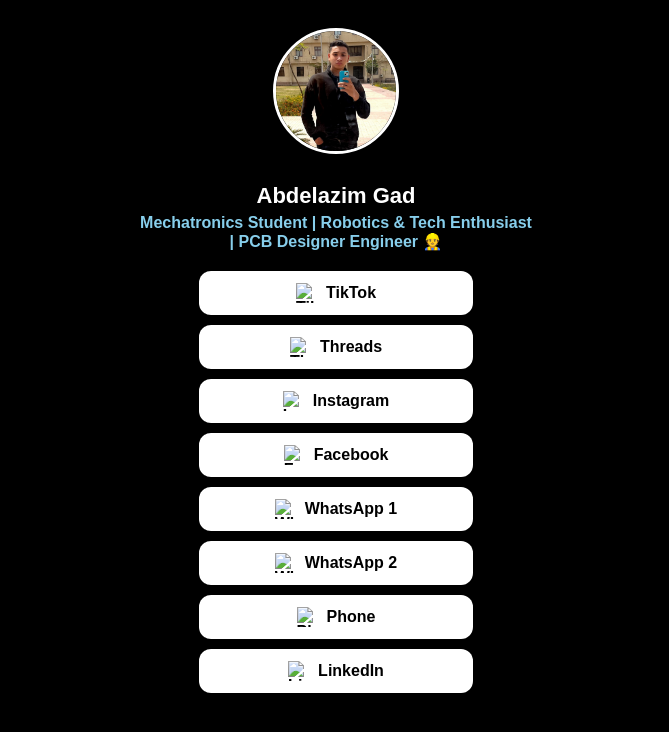
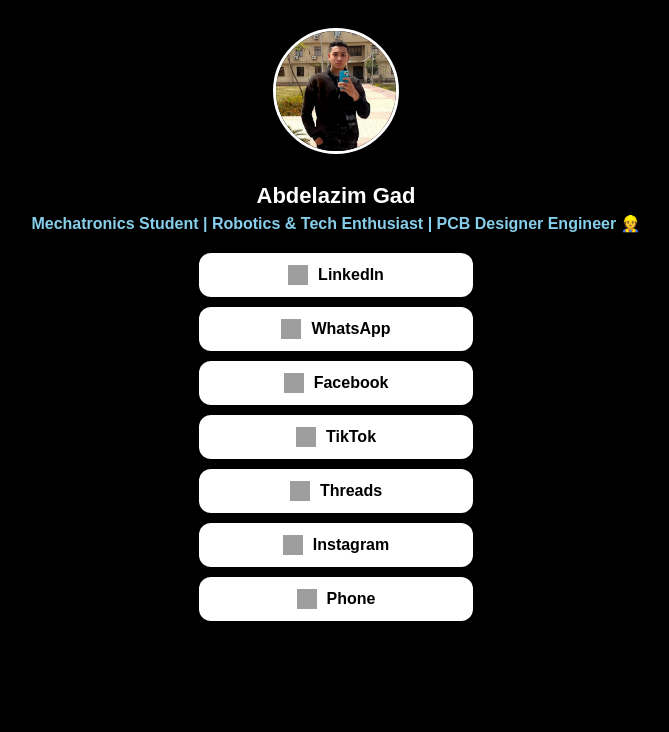
Before and after one commit to Abdelazimgad/Abddelazim-Gad-2, a plain HTML site: page index.html in a window 1280 px wide. Shown: the whole page, without its empty margins (304-973 px from the left). Drawn offline with Linux system fonts and the light colour scheme; grey boxes are pictures that could not be loaded.

Commit message:
Add files via upload

```diff
--- a/index.html
+++ b/index.html
@@ -1,41 +1,100 @@
 <!DOCTYPE html>
 <html lang="en">
 <head>
-  <meta charset="UTF-8">
-  <meta name="viewport" content="width=device-width, initial-scale=1.0">
+  <meta charset="UTF-8" />
+  <meta name="viewport" content="width=device-width, initial-scale=1.0" />
   <title>Abdelazim Gad - Links</title>
-  <link rel="stylesheet" href="style.css">
+  <style>
+    body {
+      font-family: Arial, sans-serif;
+      background-color: #000;
+      color: #fff;
+      text-align: center;
+      padding: 20px;
+    }
+    .profile-pic {
+      width: 120px;
+      height: 120px;
+      border-radius: 50%;
+      object-fit: cover;
+      border: 3px solid #fff;
+      margin-bottom: 15px;
+    }
+    h1 {
+      margin: 10px 0 5px;
+      font-size: 22px;
+      color: #fff;
+    }
+    p {
+      margin: 5px 0 20px;
+      color: skyblue;
+      font-weight: bold;
+    }
+    .link-button {
+      display: flex;
+      align-items: center;
+      justify-content: center;
+      background-color: #fff;
+      color: #000;
+      text-decoration: none;
+      padding: 12px;
+      margin: 10px auto;
+      width: 250px;
+      border-radius: 12px;
+      font-size: 16px;
+      font-weight: bold;
+      transition: transform 0.2s, box-shadow 0.2s;
+    }
+    .link-button:hover {
+      transform: scale(1.05);
+      box-shadow: 0 4px 12px rgba(255,255,255,0.3);
+    }
+    .icon {
+      width: 20px;
+      height: 20px;
+      margin-right: 10px;
+    }
+  </style>
 </head>
 <body>
-  <div class="container">
-    <img src="profile.jpg" alt="Profile Picture" class="profile-pic">
+  <img src="profile.jpg" alt="Profile Picture" class="profile-pic" />
   <h1>Abdelazim Gad</h1>
   <p>Mechatronics Student | Robotics & Tech Enthusiast | PCB Designer Engineer 👷</p>
 
+  <!-- LinkedIn -->
+  <a class="link-button" href="https://www.linkedin.com/in/abdel-azim-gad-79541b356" target="_blank">
+    <img class="icon" src="https://cdn.jsdelivr.net/npm/simple-icons@v9/icons/linkedin.svg" alt="LinkedIn" /> LinkedIn
+  </a>
+
+  <!-- WhatsApp -->
+  <a class="link-button" href="https://wa.me/201018337012" target="_blank">
+    <img class="icon" src="https://cdn.jsdelivr.net/npm/simple-icons@v9/icons/whatsapp.svg" alt="WhatsApp" /> WhatsApp
+  </a>
+
+  <!-- Facebook -->
+  <a class="link-button" href="https://www.facebook.com/share/1Ad3NZtJ81/" target="_blank">
+    <img class="icon" src="https://cdn.jsdelivr.net/npm/simple-icons@v9/icons/facebook.svg" alt="Facebook" /> Facebook
+  </a>
+
+  <!-- TikTok -->
   <a class="link-button" href="https://www.tiktok.com/@abdelazimgad2005?_t=ZS-8wnbYTQp7hY&_r=1" target="_blank">
-      <img class="icon" src="icons/tiktok.png" alt="TikTok"> TikTok
+    <img class="icon" src="https://cdn.jsdelivr.net/npm/simple-icons@v9/icons/tiktok.svg" alt="TikTok" /> TikTok
   </a>
+
+  <!-- Threads -->
   <a class="link-button" href="https://www.threads.net/@_eng_abdelazim_gad_" target="_blank">
-      <img class="icon" src="icons/threads.png" alt="Threads"> Threads
+    <img class="icon" src="https://cdn.jsdelivr.net/npm/simple-icons@v9/icons/threads.svg" alt="Threads" /> Threads
   </a>
+
+  <!-- Instagram -->
   <a class="link-button" href="https://www.instagram.com/_eng_abdelazim_gad_" target="_blank">
-      <img class="icon" src="icons/instagram.png" alt="Instagram"> Instagram
+    <img class="icon" src="https://cdn.jsdelivr.net/npm/simple-icons@v9/icons/instagram.svg" alt="Instagram" /> Instagram
   </a>
-    <a class="link-button" href="https://www.facebook.com/share/1Ad3NZtJ81/" target="_blank">
-      <img class="icon" src="icons/facebook.png" alt="Facebook"> Facebook
+
+  <!-- Phone -->
+  <a class="link-button" href="tel:01018337012" target="_blank">
+    <img class="icon" src="https://cdn.jsdelivr.net/npm/simple-icons@v9/icons/phone.svg" alt="Phone" /> Phone
   </a>
-    <a class="link-button" href="https://wa.me/201061208027" target="_blank">
-      <img class="icon" src="icons/whatsapp.png" alt="WhatsApp"> WhatsApp 1
-    </a>
-    <a class="link-button" href="https://wa.me/201018337012" target="_blank">
-      <img class="icon" src="icons/whatsapp.png" alt="WhatsApp"> WhatsApp 2
-    </a>
-    <a class="link-button" href="tel:01018337012" target="_blank">
-      <img class="icon" src="icons/phone.png" alt="Phone"> Phone
-    </a>
-    <a class="link-button" href="https://www.linkedin.com/in/abdel-azim-gad-79541b356" target="_blank">
-      <img class="icon" src="icons/linkedin.png" alt="LinkedIn"> LinkedIn
-    </a>
-  </div>
+
 </body>
 </html>
```
Lines whose indentation alone changed are shown as unchanged.
